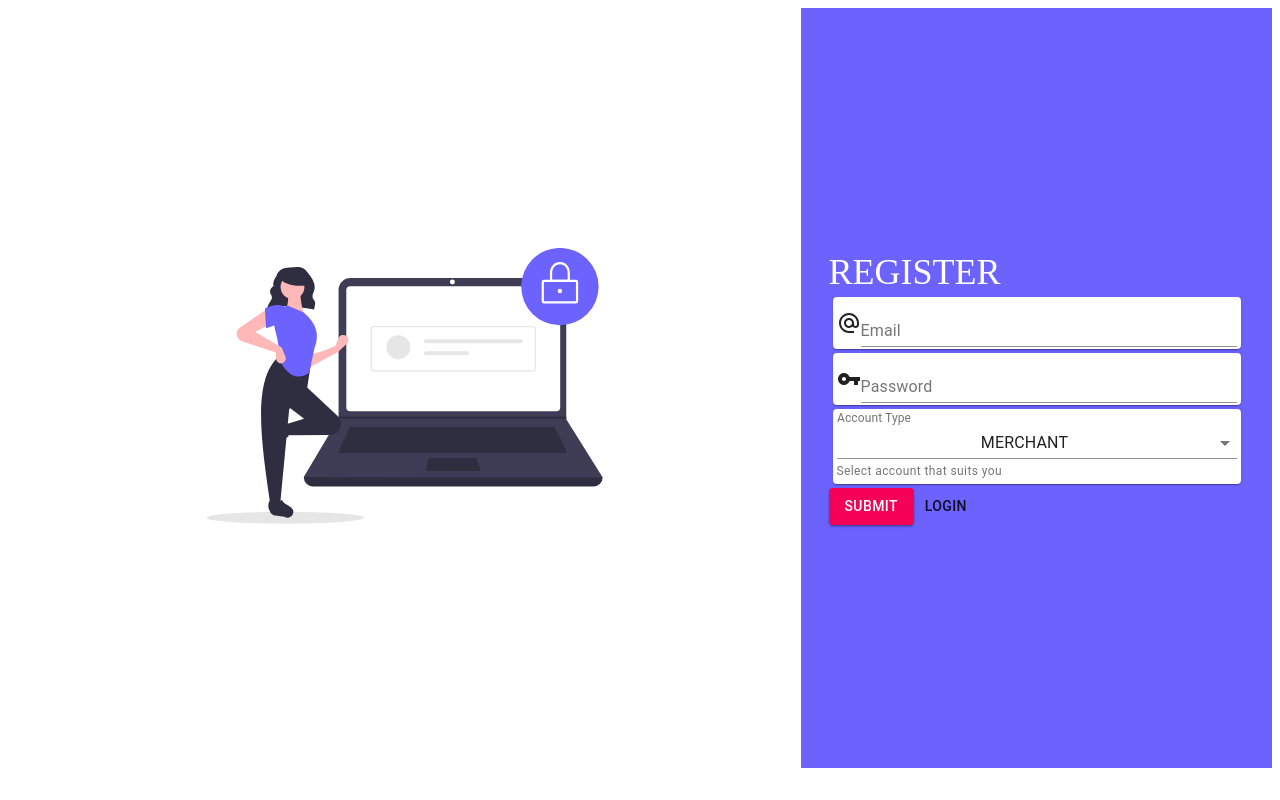
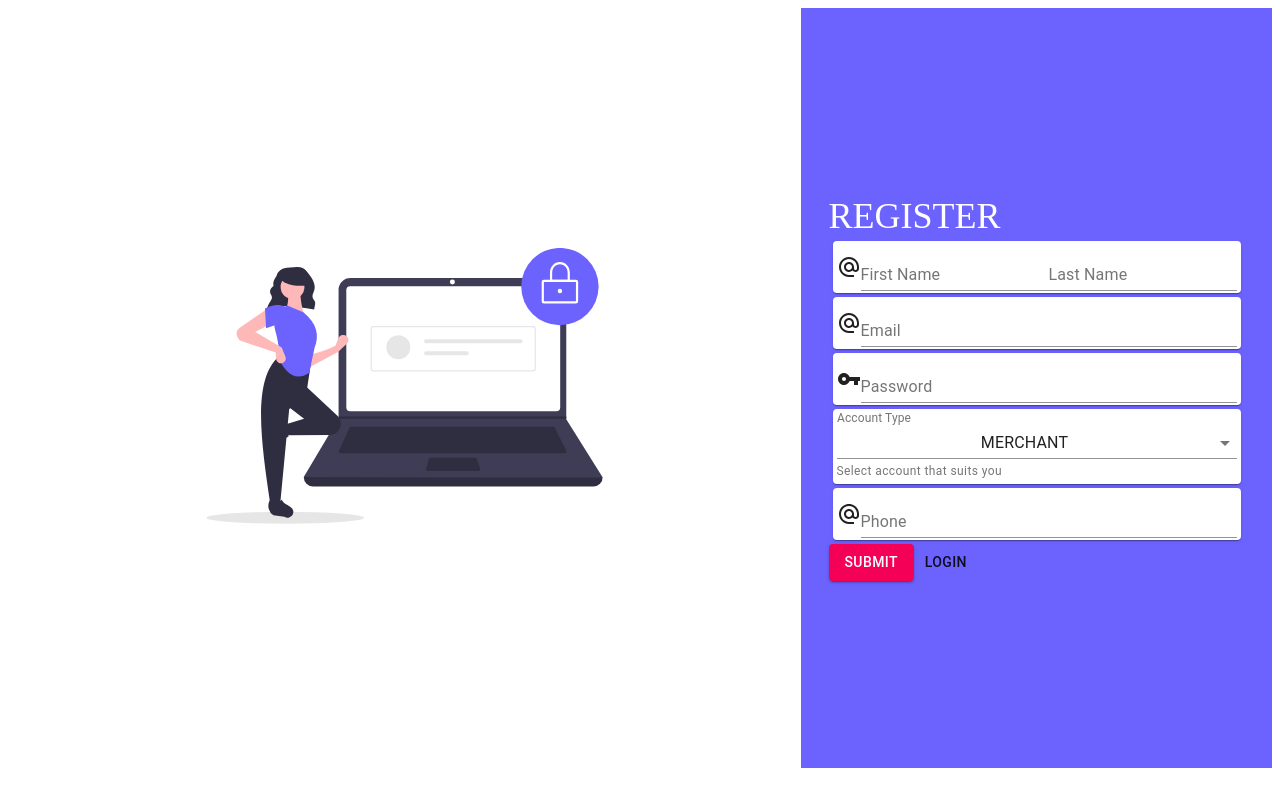
Before and after one commit to dolamanee6122/zh2hackathon_Dimensions, a React (Create React App) app in the folder client/: page /login in a window 1280 px wide. Both pictures are taken after a click on the button "REGISTER". Built offline with nearby package versions, Linux system fonts and the light colour scheme.

Commit message:
minor bug fixes

```diff
--- a/client/src/Components/Authentication/Login.js
+++ b/client/src/Components/Authentication/Login.js
@@ -90,6 +90,19 @@ const Login = () => {
                         <Paper component="form" className={classes.root}>
                         <AlternateEmailIcon/>
                             <TextField
+                                label="First Name"
+                                className={classes.input}
+                                placeholder="first Name"
+                            />
+                             <TextField
+                                label="Last Name"
+                                className={classes.input}
+                                placeholder="lastname"
+                            />
+                        </Paper>
+                        <Paper component="form" className={classes.root}>
+                        <AlternateEmailIcon/>
+                            <TextField
                                 label="Email"
                                 className={classes.input}
                                 placeholder="Email"
@@ -121,6 +134,16 @@ const Login = () => {
                             }
                             </TextField>
                         </Paper>
+
+                        <Paper component="form" className={classes.root}>
+                        <AlternateEmailIcon/>
+                            <TextField
+                                label="Phone"
+                                className={classes.input}
+                                placeholder="Phone"
+                                fullWidth
+                            />
+                        </Paper>
                         <div style={{display:"flex"}}>
                         <Button variant="contained" color="secondary">Submit</Button>
                         <Button onClick={handleClick} >{active==="login"?"REGISTER":"LOGIN"}</Button>
--- a/client/src/Components/Dashboard/DataElements.js
+++ b/client/src/Components/Dashboard/DataElements.js
@@ -160,7 +160,7 @@ const DataElements = ({stats,request,id,accountType}) => {
               </Paper>
             </Grid>
           </Grid>
-        <Fab color="primary" aria-label="add" style={{position:"absolute", bottom:"48px", right:"48px"}}>
+        <Fab color="primary" aria-label="add" style={{position:"absolute", bottom:"24px", right:"48px"}}>
             <AddIcon />
         </Fab>
         </div>
```
Also changed, not shown: 1 other file (tests, documents, lock files or other folders).
